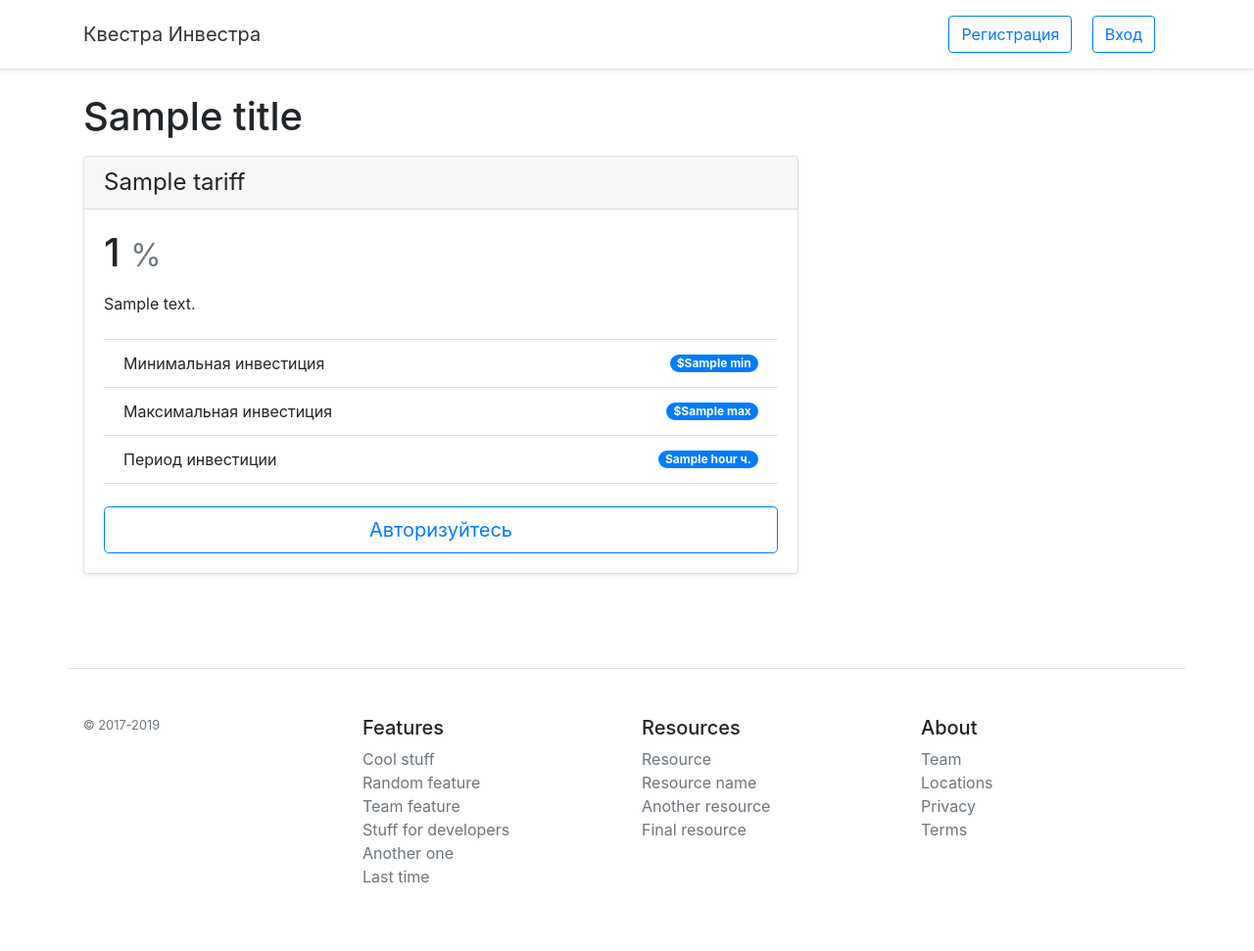
After one commit to BOBKOVSERGEY/investproject, a PHP site: template application/views/dashboard/invest.php in a window 1280 px wide. The commit adds this page. Shown: the whole page at 98% size. Run offline with PHP 8.4, Linux system fonts and the light colour scheme; the template is opened without the code that fills it: most values are stand-ins (such as "Sample title", 1, 10 or a date in 2020).

Commit message:
DashboardController

```diff
--- /dev/null
+++ b/application/views/dashboard/invest.php
@@ -0,0 +1,38 @@
+<div class="container">
+  <h1 class="mt-4 mb-3"><?php echo $title; ?></h1>
+  <div class="row">
+    <div class="col-lg-8 mb-4">
+      <div class="card mb-4 shadow-sm">
+        <div class="card-header">
+          <h4 class="my-0 font-weight-normal"><?php echo $tariff['title']; ?></h4>
+        </div>
+        <div class="card-body">
+          <h1 class="card-title pricing-card-title"><?php echo $tariff['percent']; ?> <small class="text-muted">%</small></h1>
+          <ul class="list-unstyled mt-3 mb-4">
+            <li><?php echo $tariff['description']; ?></li>
+          </ul>
+          <ul class="list-group list-group-flush mb-4">
+            <li class="list-group-item d-flex justify-content-between align-items-center">
+              Минимальная инвестиция
+              <span class="badge badge-primary badge-pill">$<?php echo $tariff['min']; ?></span>
+            </li>
+            <li class="list-group-item d-flex justify-content-between align-items-center">
+              Максимальная инвестиция
+              <span class="badge badge-primary badge-pill">$<?php echo $tariff['max']; ?></span>
+            </li>
+            <li class="list-group-item d-flex justify-content-between align-items-center">
+              Период инвестиции
+              <span class="badge badge-primary badge-pill"><?php echo $tariff['hour']; ?> ч.</span>
+            </li>
+          </ul>
+          <?php if (isset($_SESSION['account']['id'])) { ?>
+            <a href="/dashboard/invest/<?php echo $key; ?>" class="btn btn-lg btn-block btn-outline-primary">Инвестировать</a>
+          <?php } else { ?>
+            <a href="/account/login" class="btn btn-lg btn-block btn-outline-primary">Авторизуйтесь</a>
+          <?php } ?>
+
+        </div>
+      </div>
+    </div>
+  </div>
+</div>
--- a/application/views/layouts/default.php
+++ b/application/views/layouts/default.php
@@ -10,22 +10,24 @@
   <link rel="stylesheet" href="/public/css/style.css">
 </head>
 <body>
-<div class="d-flex flex-column flex-md-row align-items-center p-3 px-md-4 mb-3 bg-white border-bottom shadow-sm">
-  <h5 class="my-0 mr-md-auto font-weight-normal"><a class="logo" href="/">Company name</a></h5>
+<div class="bg-white border-bottom shadow-sm p-3 px-md-4 mb-3">
+  <div class="container d-flex flex-column flex-md-row align-items-center ">
+    <h5 class="my-0 mr-md-auto font-weight-normal"><a class="logo" href="/">Квестра Инвестра</a></h5>
     <nav class="my-2 my-md-0 mr-md-3">
-    <a class="p-2 text-dark" href="#">Features</a>
-    <a class="p-2 text-dark" href="#">Enterprise</a>
-    <a class="p-2 text-dark" href="#">Support</a>
-    <a class="p-2 text-dark" href="#">Pricing</a>
-  </nav>
       <?php if (isset($_SESSION['account']['id'])) { ?>
+        <a class="p-2 text-dark" href="/dashboard/tariffs">Инвестиции</a>
+        <a class="p-2 text-dark" href="/dashboard/referrals">Рефералы</a>
+        <a class="p-2 text-dark" href="/dashboard/history">История</a>
         <a class="btn btn-outline-primary" href="/account/profile">Профиль</a>
         <a class="btn btn-outline-primary ml-3" href="/account/logout">Выход</a>
       <?php } else { ?>
         <a class="btn btn-outline-primary" href="/account/register">Регистрация</a>
         <a class="btn btn-outline-primary ml-3" href="/account/login">Вход</a>
       <?php } ?>
+    </nav>
   </div>
+</div>
+
 <?php echo $content; ?>
   <footer class="pt-4 my-md-5 pt-md-5 border-top container">
     <div class="row">
```
Also changed, not shown: application/acl/dashboard.php (added, +19 -0 lines), application/config/routes.php (+17 -0 lines), application/controllers/DashboardController.php (added, +34 -0 lines), application/models/Dashboard.php (added, +12 -0 lines), application/views/dashboard/history.php (added, +8 -0 lines), application/views/dashboard/referrals.php (added, +8 -0 lines), application/views/dashboard/tariffs.php (added, +8 -0 lines), application/views/main/index.php (+6 -1 lines). Lines whose indentation alone changed are shown as unchanged.
